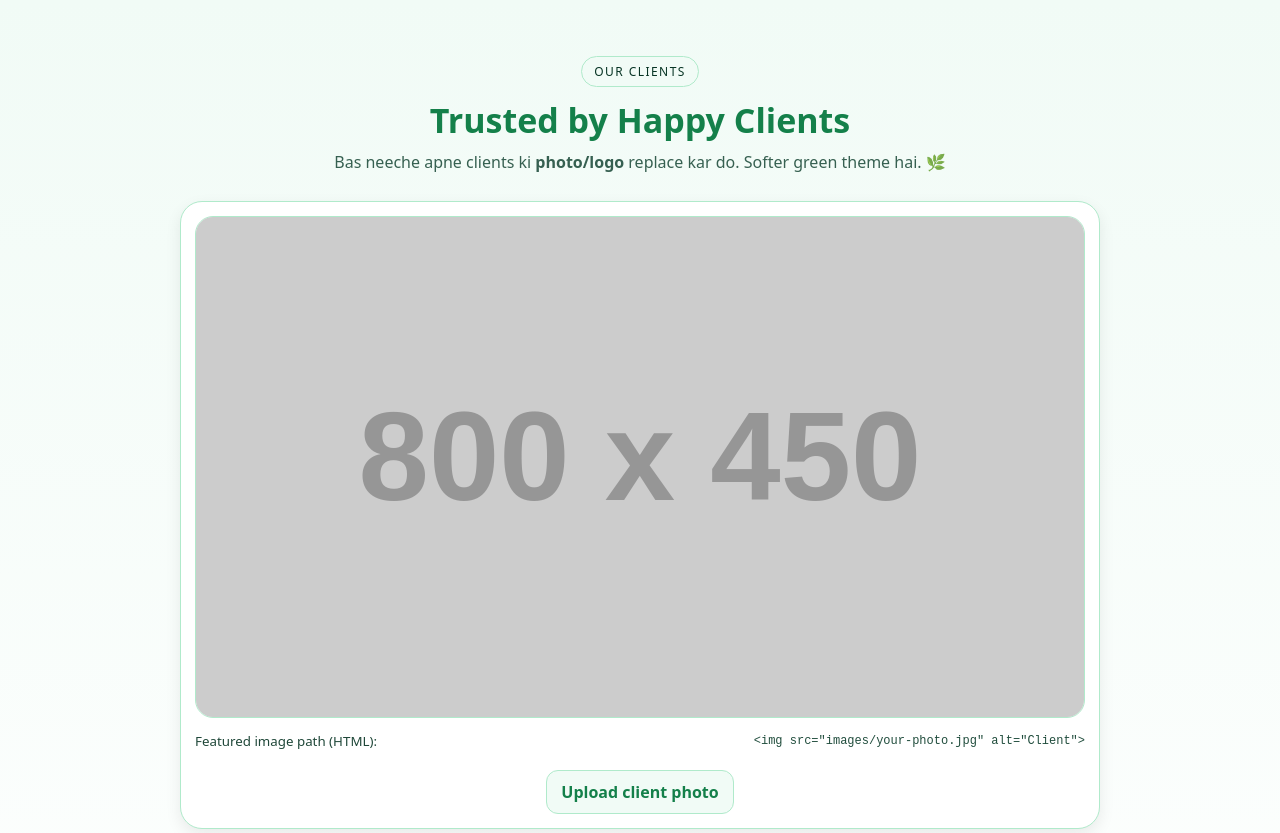
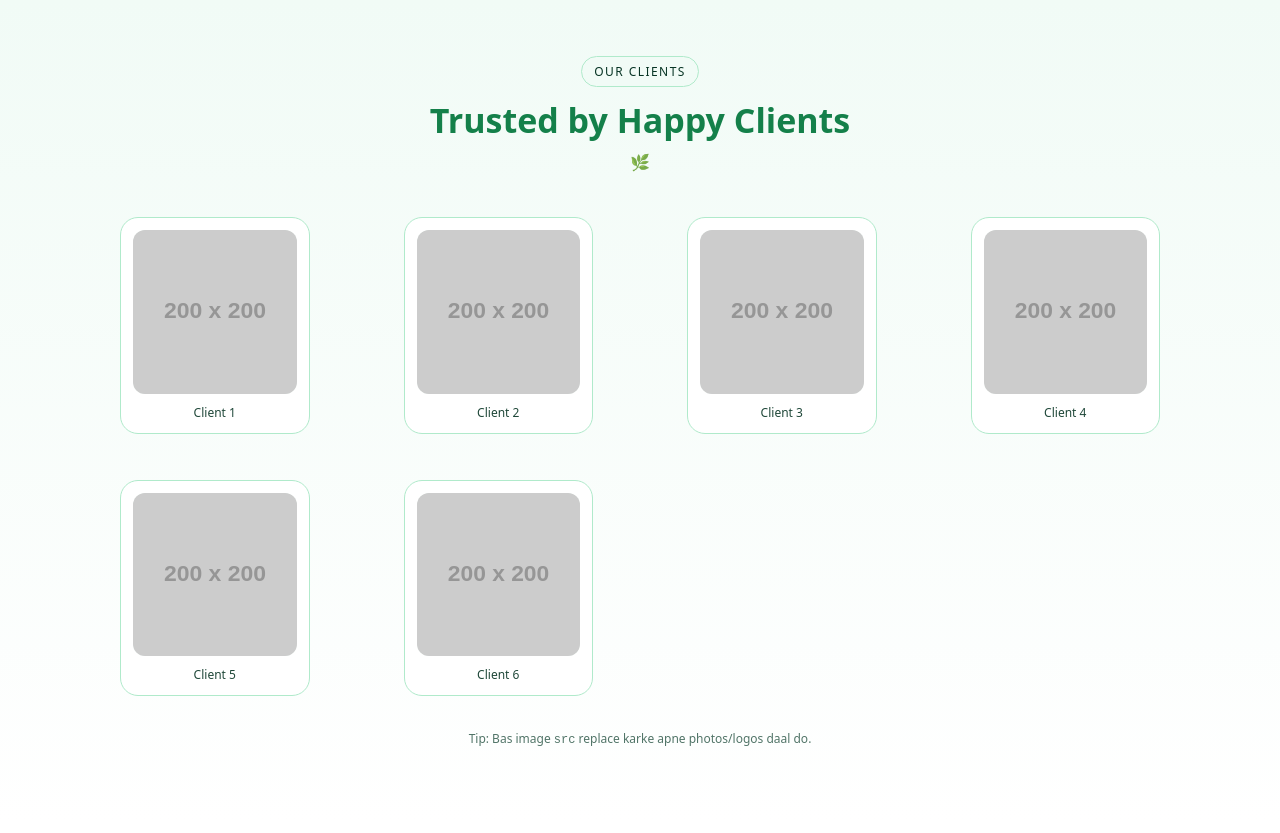
Before and after one commit to SrinathAgritech2024/ShrinathAgritech13, a plain HTML site: page Clients.html in a window 1280 px wide. Shown: the top 833 px of the page. Drawn offline with Linux system fonts and the light colour scheme; placeholder pictures from the web are drawn by us.

Commit message:
Update Clients.html

```diff
--- a/Clients.html
+++ b/Clients.html
@@ -3,66 +3,143 @@
 <head>
   <meta charset="utf-8" />
   <meta name="viewport" content="width=device-width, initial-scale=1" />
-  <title>Clients Section – Softer Green Theme</title>
+  <title>Clients Section – Mobile-Friendly</title>
   <style>
-    :root{
-      --green-700:#14804a;   /* headers, borders */
-      --green-500:#19a463;   /* highlights */
-      --green-300:#b0eacb;   /* subtle accents */
-      --green-100:#f1fbf6;   /* soft bg */
-      --text-dark:#073424;
-      --text:#083a28;
-      --white:#ffffff;
+    :root {
+      --green-700: #14804a; /* headers, borders */
+      --green-500: #19a463; /* highlights */
+      --green-300: #b0eacb; /* subtle accents */
+      --green-100: #f1fbf6; /* soft bg */
+      --text-dark: #073424;
+      --text: #083a28;
+      --white: #ffffff;
     }
 
-    *{box-sizing:border-box}
-    html,body{margin:0;padding:0}
-    body{font-family:system-ui,-apple-system,Segoe UI,Roboto,Ubuntu,"Helvetica Neue",Arial,"Noto Sans",sans-serif;color:var(--text);background:#ffffff}
-
-    .clients-section{
-      background:linear-gradient(180deg, var(--green-100), var(--white));
-      padding:56px 18px 64px;
-      position:relative;
-      overflow:hidden;
-      isolation:isolate;
+    * {
+      box-sizing: border-box;
+    }
+    html,
+    body {
+      margin: 0;
+      padding: 0;
+    }
+    body {
+      font-family: system-ui, -apple-system, Segoe UI, Roboto, Ubuntu,
+        "Helvetica Neue", Arial, "Noto Sans", sans-serif;
+      color: var(--text);
+      background: #ffffff;
     }
 
-    .container{max-width:1120px;margin:0 auto}
+    .clients-section {
+      background: linear-gradient(180deg, var(--green-100), var(--white));
+      padding: 56px 18px 64px;
+      position: relative;
+      overflow: hidden;
+      isolation: isolate;
+    }
 
-    .header{ text-align:center; color:var(--text-dark); margin-bottom:28px}
-    .eyebrow{ display:inline-block; padding:6px 12px; background:var(--green-100); border:1px solid var(--green-300); border-radius:999px; font-size:12px; letter-spacing:.12em; text-transform:uppercase}
-    h2{ margin:10px 0 8px; font-size:clamp(22px,4vw,34px); color:var(--green-700) }
-    .sub{ margin:0; font-size:clamp(14px,2.3vw,16px); color:var(--text); opacity:.8 }
+    .container {
+      max-width: 1120px;
+      margin: 0 auto;
+    }
 
-    .featured{
-      display:grid; grid-template-columns:1fr; gap:14px; margin:26px auto 22px; width:min(920px, 100%);
-      background:#fff; border:1px solid var(--green-300); border-radius:22px; padding:14px;
-      box-shadow:0 6px 16px rgba(0,0,0,.08);
+    .header {
+      text-align: center;
+      color: var(--text-dark);
+      margin-bottom: 28px;
     }
-    .frame{ position:relative; border-radius:18px; overflow:hidden; background:var(--green-100); border:1px solid var(--green-300)}
-    .frame img{ width:100%; height:100%; display:block; object-fit:cover; aspect-ratio:16/9 }
+    .eyebrow {
+      display: inline-block;
+      padding: 6px 12px;
+      background: var(--green-100);
+      border: 1px solid var(--green-300);
+      border-radius: 999px;
+      font-size: 12px;
+      letter-spacing: 0.12em;
+      text-transform: uppercase;
+    }
+    h2 {
+      margin: 10px 0 8px;
+      font-size: clamp(22px, 4vw, 34px);
+      color: var(--green-700);
+    }
+    .sub {
+      margin: 0;
+      font-size: clamp(14px, 2.3vw, 16px);
+      color: var(--text);
+      opacity: 0.8;
+    }
 
-    .hint{ display:flex; justify-content:space-between; align-items:center; gap:10px; flex-wrap:wrap }
-    .hint small{ color:var(--text-dark); opacity:.9 }
-    .copy{ user-select:all; font-family:ui-monospace, monospace; font-size:12px; color:var(--text); opacity:.9 }
+    .featured {
+      display: none; /* Featured image is now hidden */
+    }
 
-    .grid{ display:grid; gap:14px; grid-template-columns:repeat(2,1fr)}
-    @media (min-width:560px){ .grid{ grid-template-columns:repeat(3,1fr) } }
-    @media (min-width:820px){ .grid{ grid-template-columns:repeat(5,1fr) } }
+    .grid {
+      display: grid;
+      gap: 14px;
+      grid-template-columns: 1fr; /* Single column layout for mobile */
+      width: min(400px, 100%);
+      margin: 0 auto;
+    }
+    @media (min-width: 560px) {
+      .grid {
+        grid-template-columns: repeat(2, 1fr);
+        width: 100%;
+      }
+    }
+    @media (min-width: 820px) {
+      .grid {
+        grid-template-columns: repeat(3, 1fr);
+      }
+    }
+    @media (min-width: 1024px) {
+        .grid {
+          grid-template-columns: repeat(4, 1fr);
+        }
+    }
 
-    .card{ background:#fff; border:1px solid var(--green-300); border-radius:18px; padding:12px; transition:transform .2s ease, box-shadow .2s ease }
-    .card:hover{ transform:translateY(-4px); box-shadow:0 12px 22px rgba(0,0,0,.12) }
-    .logo{ position:relative; border-radius:12px; overflow:hidden; background:var(--green-100); aspect-ratio:1/1; display:grid; place-items:center }
-    .logo img{ width:100%; height:100%; object-fit:cover; display:block }
+    .card {
+      background: #fff;
+      border: 1px solid var(--green-300);
+      border-radius: 18px;
+      padding: 12px;
+      transition: transform 0.2s ease, box-shadow 0.2s ease;
+    }
+    .card:hover {
+      transform: translateY(-4px);
+      box-shadow: 0 12px 22px rgba(0, 0, 0, 0.12);
+    }
+    .logo {
+      position: relative;
+      border-radius: 12px;
+      overflow: hidden;
+      background: var(--green-100);
+      aspect-ratio: 1/1;
+      display: grid;
+      place-items: center;
+    }
+    .logo img {
+      width: 100%;
+      height: 100%;
+      object-fit: contain; /* Changed to contain to fit logos better */
+      display: block;
+    }
 
-    .tag{ margin-top:10px; font-size:12px; color:var(--text-dark); opacity:.9; text-align:center; }
+    .tag {
+      margin-top: 10px;
+      font-size: 12px;
+      color: var(--text-dark);
+      opacity: 0.9;
+      text-align: center;
+    }
 
-    .footer-note{ text-align:center; color:var(--text); opacity:.7; margin-top:18px; font-size:12px }
-
-    .uploader{ display:flex; gap:10px; align-items:center; justify-content:center; flex-wrap:wrap; margin-top:6px }
-    .btn{ border:1px solid var(--green-300); background:var(--green-100); color:var(--green-700); padding:10px 14px; border-radius:12px; cursor:pointer; font-weight:600 }
-    .btn:active{ transform:translateY(1px) }
-    input[type=file]{ display:none }
+    .footer-note {
+      text-align: center;
+      color: var(--text);
+      opacity: 0.7;
+      margin-top: 18px;
+      font-size: 12px;
+    }
   </style>
 </head>
 <body>
@@ -71,72 +148,75 @@
       <div class="header">
         <span class="eyebrow">Our Clients</span>
         <h2>Trusted by Happy Clients</h2>
-        <p class="sub">Bas neeche apne clients ki <b>photo/logo</b> replace kar do. Softer green theme hai. 🌿</p>
+        <p class="sub">
+          🌿
+        </p>
       </div>
 
-      <div class="featured">
-        <div class="frame">
-          <img id="featuredImg" alt="Featured client photo" src="https://via.placeholder.com/800x450.png?text=Add+Client+Photo" />
-        </div>
-        <div class="hint">
-          <small>Featured image path (HTML):</small>
-          <code class="copy">&lt;img src="images/your-photo.jpg" alt="Client"&gt;</code>
-        </div>
-        <div class="uploader">
-          <label class="btn" for="upload">Upload client photo</label>
-          <input id="upload" type="file" accept="image/*">
-        </div>
-      </div>
+      <div class="featured"></div>
 
       <div class="grid">
         <figure class="card">
           <div class="logo">
-            <img alt="Client 1" src="https://via.placeholder.com/200x200.png?text=Logo+1">
+            <img
+              alt="Client 1"
+              src="https://via.placeholder.com/200x200.png?text=Logo+1"
+            />
           </div>
           <figcaption class="tag">Client 1</figcaption>
         </figure>
         <figure class="card">
           <div class="logo">
-            <img alt="Client 2" src="https://via.placeholder.com/200x200.png?text=Logo+2">
+            <img
+              alt="Client 2"
+              src="https://via.placeholder.com/200x200.png?text=Logo+2"
+            />
           </div>
           <figcaption class="tag">Client 2</figcaption>
         </figure>
         <figure class="card">
           <div class="logo">
-            <img alt="Client 3" src="https://via.placeholder.com/200x200.png?text=Logo+3">
+            <img
+              alt="Client 3"
+              src="https://via.placeholder.com/200x200.png?text=Logo+3"
+            />
           </div>
           <figcaption class="tag">Client 3</figcaption>
         </figure>
         <figure class="card">
           <div class="logo">
-            <img alt="Client 4" src="https://via.placeholder.com/200x200.png?text=Logo+4">
+            <img
+              alt="Client 4"
+              src="https://via.placeholder.com/200x200.png?text=Logo+4"
+            />
           </div>
           <figcaption class="tag">Client 4</figcaption>
         </figure>
         <figure class="card">
           <div class="logo">
-            <img alt="Client 5" src="https://via.placeholder.com/200x200.png?text=Logo+5">
+            <img
+              alt="Client 5"
+              src="https://via.placeholder.com/200x200.png?text=Logo+5"
+            />
           </div>
           <figcaption class="tag">Client 5</figcaption>
         </figure>
+        <figure class="card">
+          <div class="logo">
+            <img
+              alt="Client 6"
+              src="https://via.placeholder.com/200x200.png?text=Logo+6"
+            />
+          </div>
+          <figcaption class="tag">Client 6</figcaption>
+        </figure>
       </div>
 
-      <p class="footer-note">Tip: Bas image <code>src</code> replace karke apne photos/logos daal do.</p>
+      <p class="footer-note">
+        Tip: Bas image <code>src</code> replace karke apne photos/logos daal
+        do.
+      </p>
     </div>
   </section>
-
-  <script>
-    (function(){
-      const input = document.getElementById('upload');
-      const img = document.getElementById('featuredImg');
-      if(!input || !img) return;
-      input.addEventListener('change', (e)=>{
-        const f = e.target.files && e.target.files[0];
-        if(!f) return;
-        const url = URL.createObjectURL(f);
-        img.src = url;
-      });
-    })();
-  </script>
 </body>
 </html>
```
